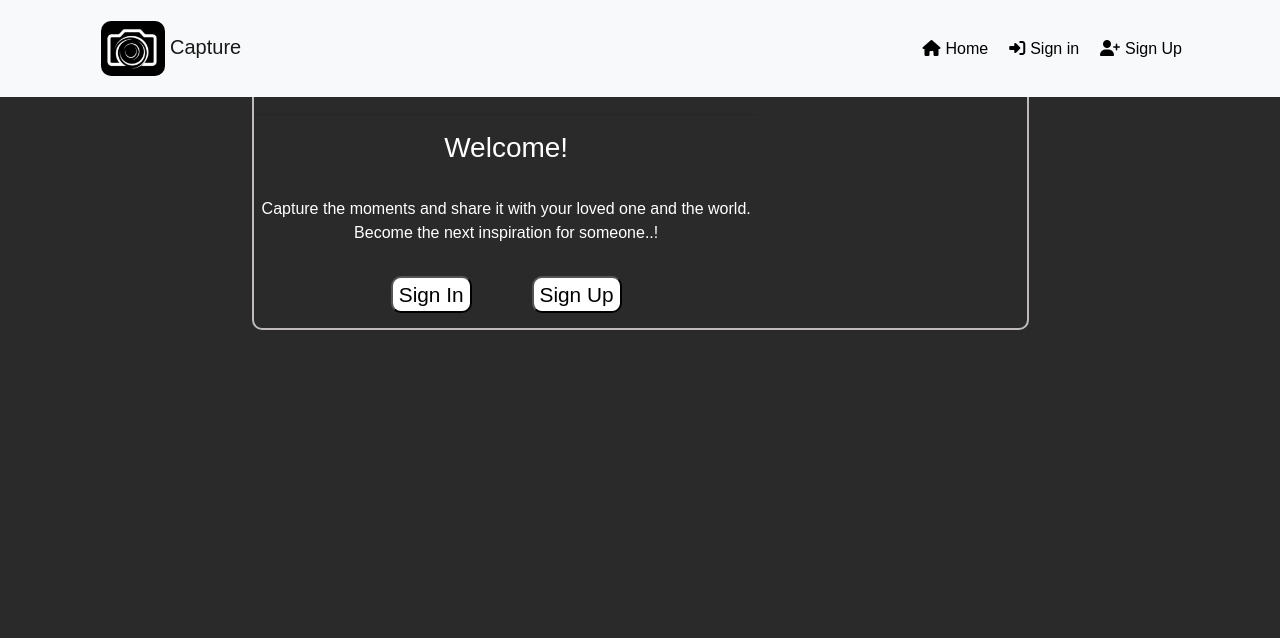
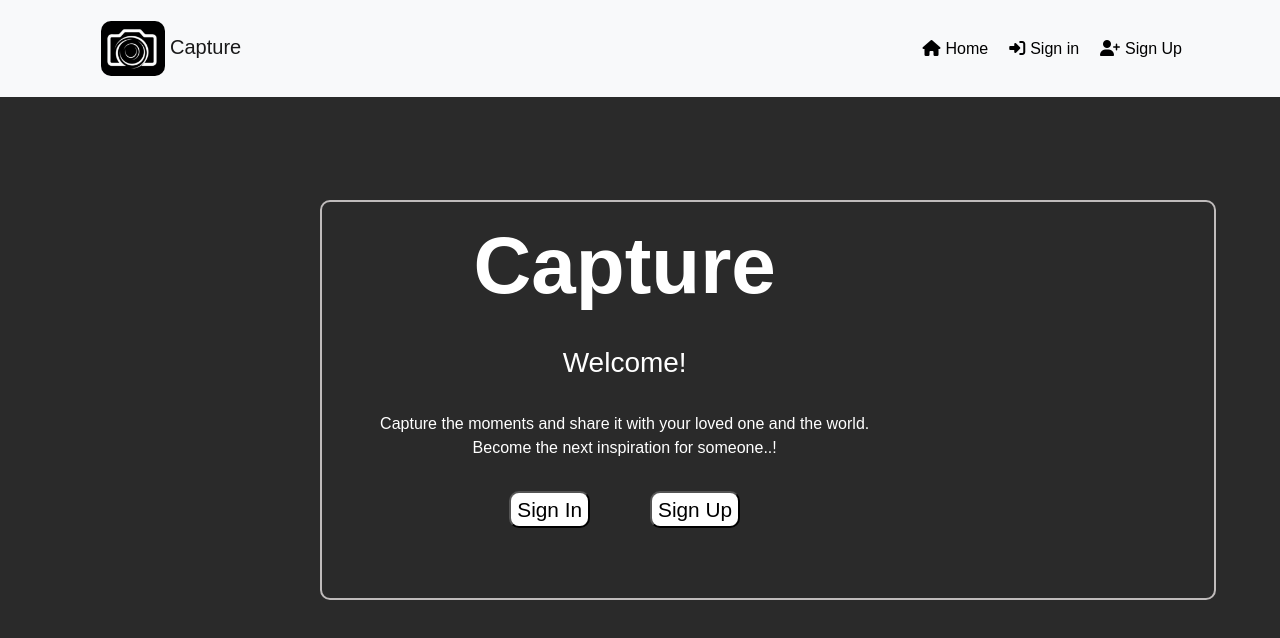
Before and after one commit to AsmaaAamir/CI_P5_CAPTURE, a React (Create React App) app: page / in a window 1280 px wide. Shown: the top 638 px of the page. Built offline with nearby package versions, Linux system fonts and the light colour scheme; a web font is replaced by a local one.

Commit message:
styling the welcome page

```diff
--- a/src/componets/WelcomePage.js
+++ b/src/componets/WelcomePage.js
@@ -7,11 +7,11 @@ import { NavLink } from "react-router-dom";
 const Welcomepage = () => {
     return (
         <div className={styles.Container}>
-            <div className="row">
+            <div>
                 <div className="col-md-8 offset=md-2 Text">
                     <h1 className={styles.Text}>Capture</h1>
                     <p className="text-center">
-                        <hr/>
+                        <br/>
                         <h3>Welcome!</h3>
                         <br/>
                         Capture the moments and share it with your loved one and the world. Become the next inspiration for someone..!
--- a/src/style/WelcomePage.module.css
+++ b/src/style/WelcomePage.module.css
@@ -1,16 +1,20 @@
 
 .Container{
-    margin: auto;
     width: 70%;
     height: 50%;
     border: 2px solid rgb(191, 187, 187);
     border-radius: 10px;
-    align-items: center;
-    justify-content: center;
-    display: flex;
     color:white;
+    padding: 1rem;
+    position: absolute;
+    top: 25%;
+    left: 25%;
+    margin-right: -25%;
     text-align: center;
 
+}
+.Line{
+    color: white;
 }
 .Text{
     font-size: 500%;
```
